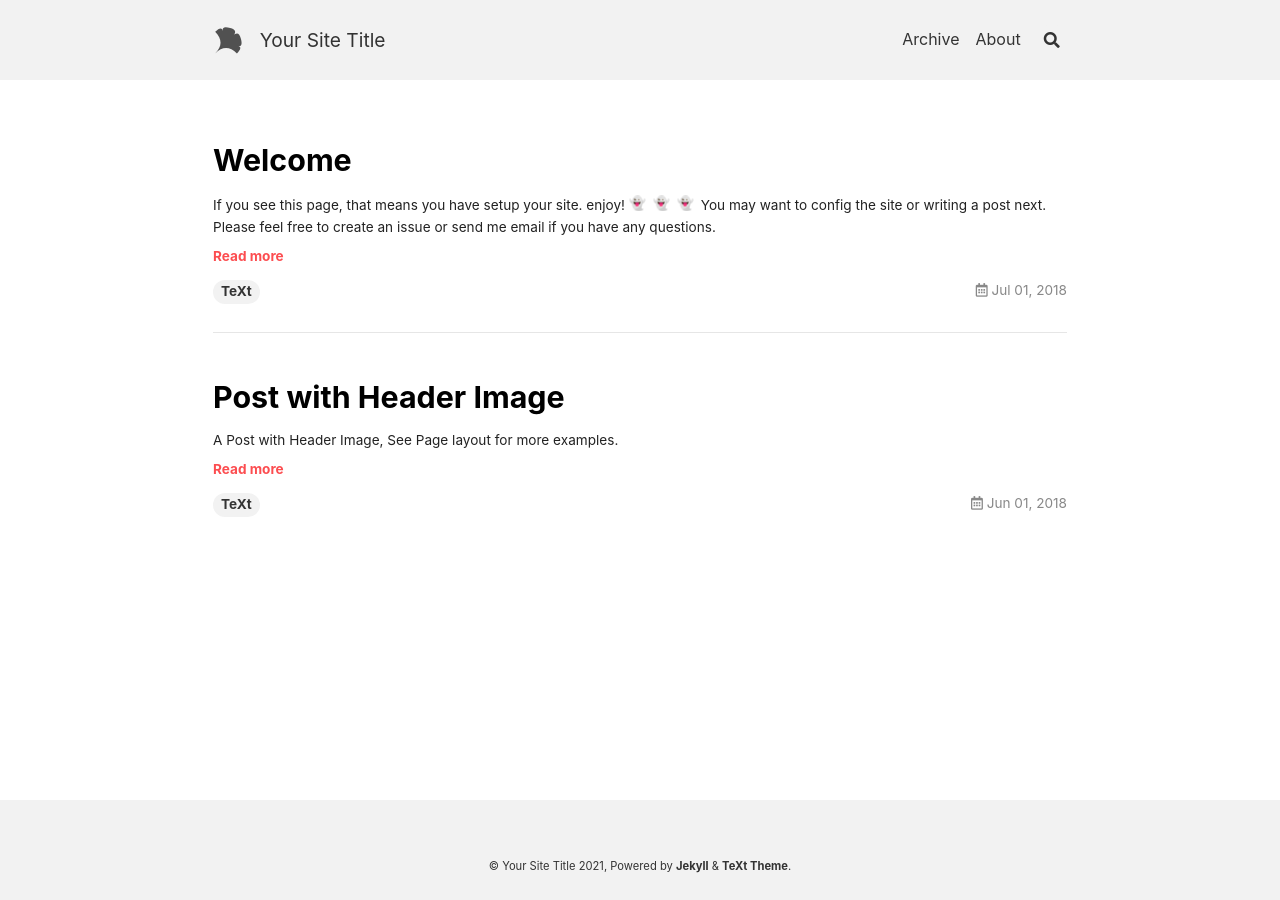
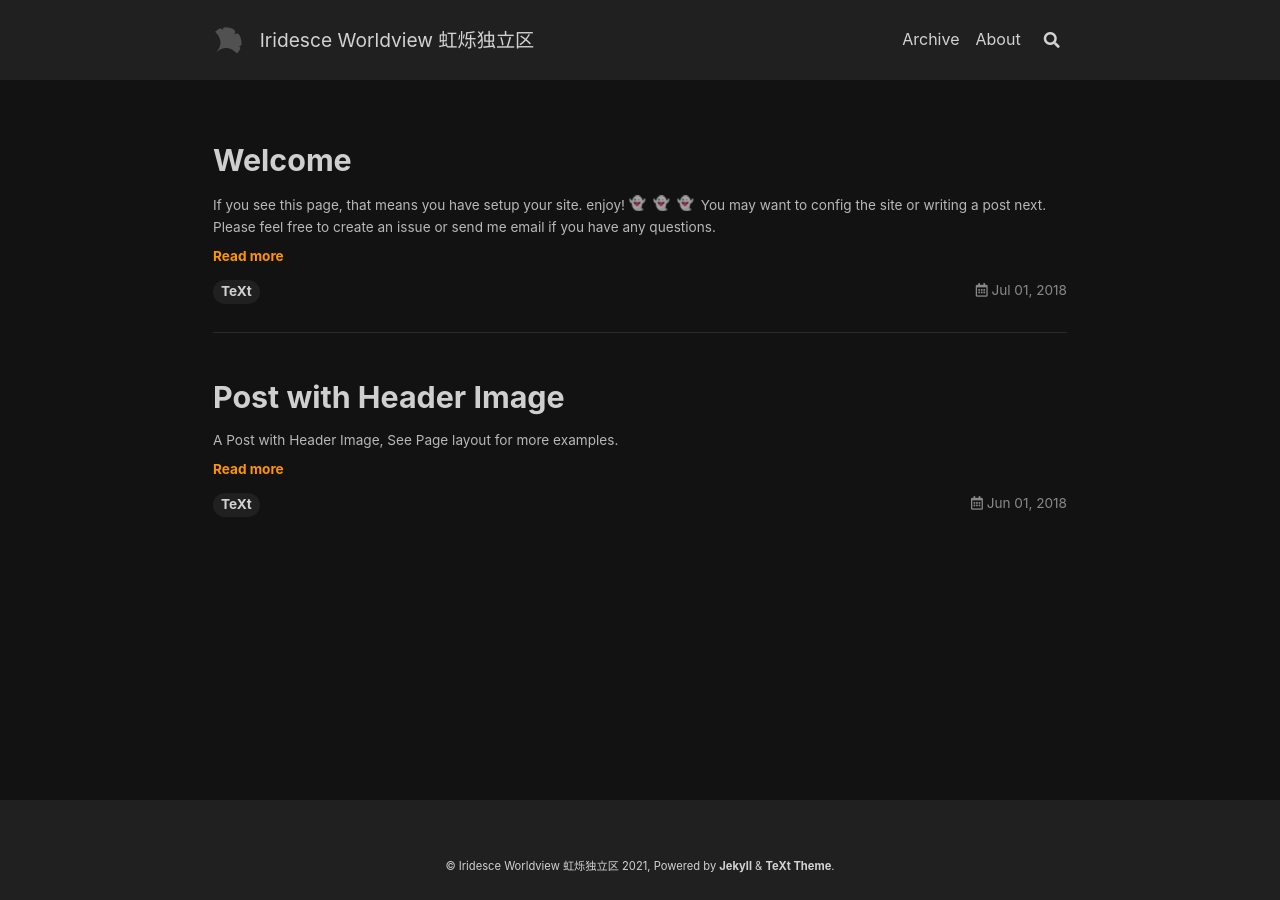
Before and after one commit to 2Loong/Iridesce, a Jekyll site: the page built from index.html, in a window 1280 px wide. Built offline with Jekyll 4.4.1, drawn with Linux system fonts in a browser that asks for light colours; nearby versions of some CDN libraries; emoji names are drawn with the system emoji font; the list of posts is cut into pages by our own code.

Commit message:
测试修改

```diff
--- a/_config.yml
+++ b/_config.yml
@@ -16,11 +16,11 @@
 
 ## => Site Settings
 ##############################
-text_skin: default # "default" (default), "dark", "forest", "ocean", "chocolate", "orange"
-highlight_theme: default # "default" (default), "tomorrow", "tomorrow-night", "tomorrow-night-eighties", "tomorrow-night-blue", "tomorrow-night-bright"
+text_skin: dark # "default" (default), "dark", "forest", "ocean", "chocolate", "orange"
+highlight_theme: tomorrow-night-blue # "default" (default), "tomorrow", "tomorrow-night", "tomorrow-night-eighties", "tomorrow-night-blue", "tomorrow-night-bright"
 url     : # the base hostname & protocol for your site e.g. https://www.someone.com
 baseurl : # does not include hostname
-title   : Your Site Title
+title   : Iridesce Worldview 虹烁独立区
 description: > # this means to ignore newlines until "Language & timezone"
   Your Site Description
 
```
